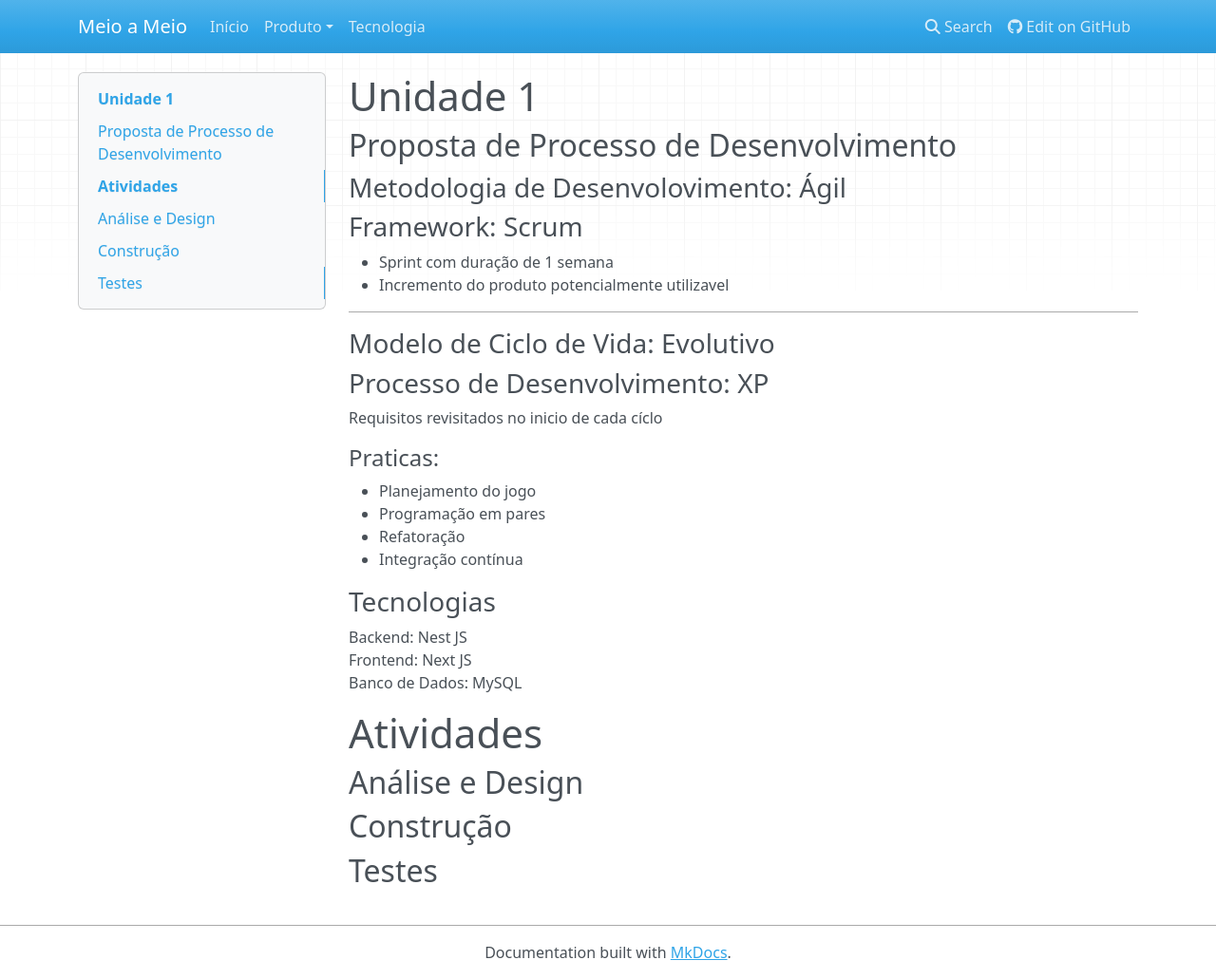
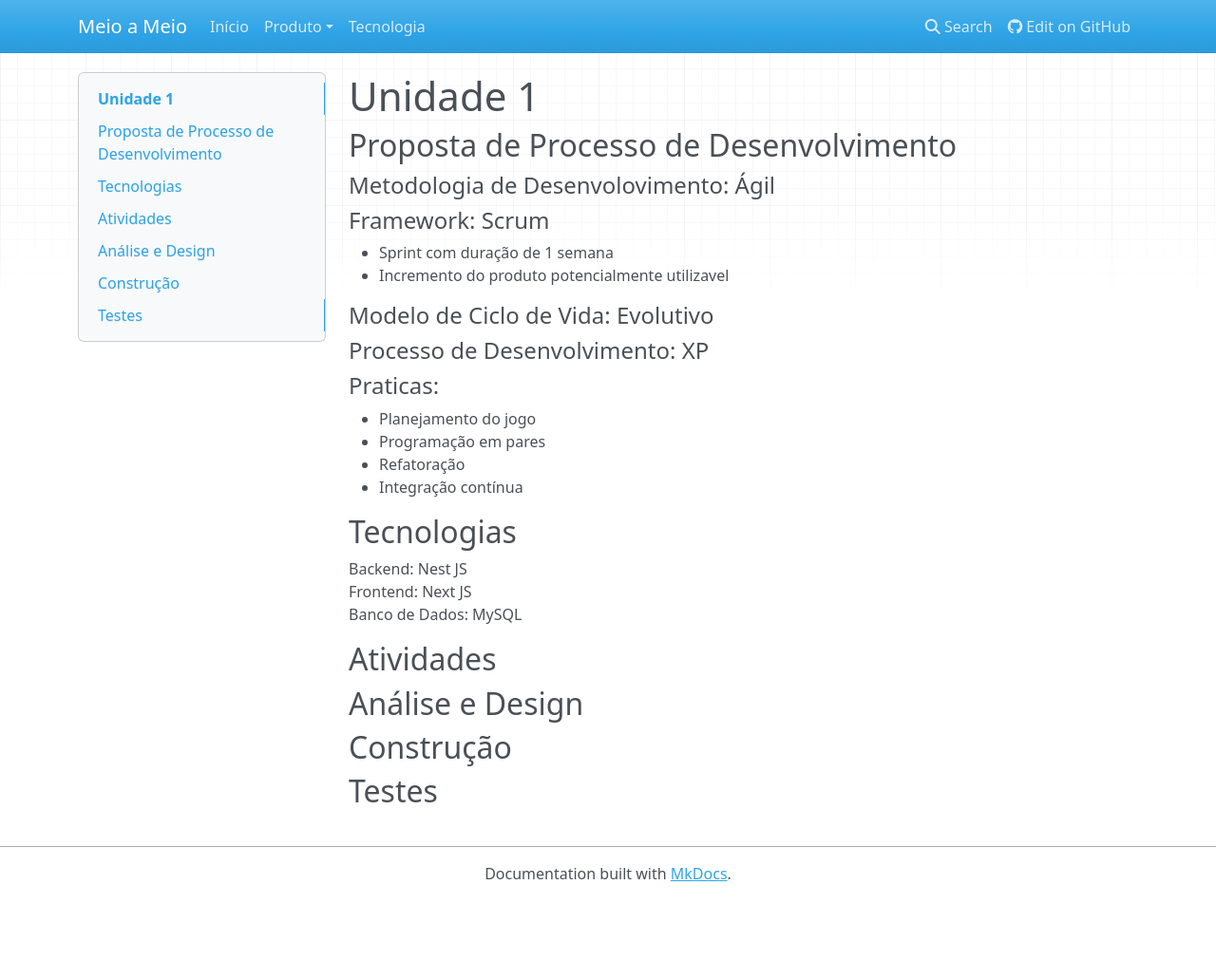
Before and after one commit to mdsreq-fga-unb/2022.1-Meio-a-Meio, an MkDocs documentation site: the page built from docs/unidade1.md, in a window 1280 px wide and 1031 px high. Shown: the whole window at 95% size. Built offline with MkDocs 1.6.1, drawn with Linux system fonts in a browser that asks for light colours; nearby versions of some CDN libraries.

Commit message:
Update unidade1.md

```diff
--- a/docs/unidade1.md
+++ b/docs/unidade1.md
@@ -1,15 +1,13 @@
 # Unidade 1
 
 ## Proposta de Processo de Desenvolvimento
-### Metodologia de Desenvolovimento: Ágil
-### Framework: Scrum
+#### Metodologia de Desenvolovimento: Ágil
+#### Framework: Scrum
 - Sprint com duração de 1 semana
 - Incremento do produto potencialmente utilizavel
 
----
-### Modelo de Ciclo de Vida: Evolutivo
-### Processo de Desenvolvimento: XP
-Requisitos revisitados no inicio de cada cíclo
+#### Modelo de Ciclo de Vida: Evolutivo
+#### Processo de Desenvolvimento: XP
 #### Praticas:
 - Planejamento do jogo
 - Programação em pares
@@ -17,12 +15,12 @@ Requisitos revisitados no inicio de cada cíclo
 - Integração contínua
 
 
-### Tecnologias
+## Tecnologias
 Backend: Nest JS<br>
 Frontend: Next JS<br>
 Banco de Dados: MySQL
 
-# Atividades
+## Atividades
 ## Análise e Design
 ## Construção
 ## Testes
```
